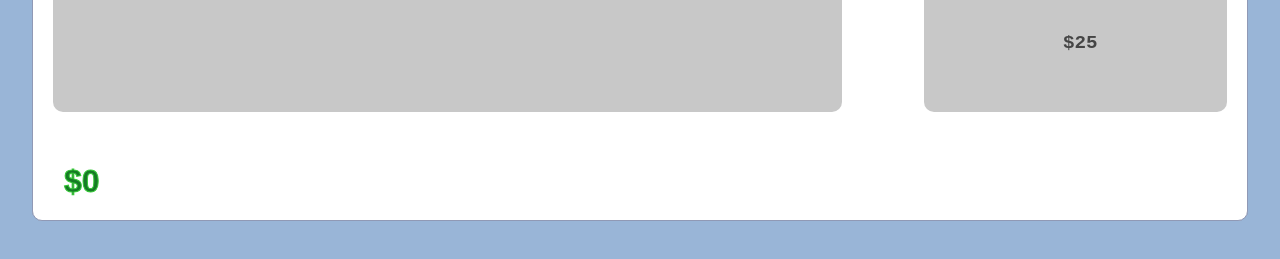
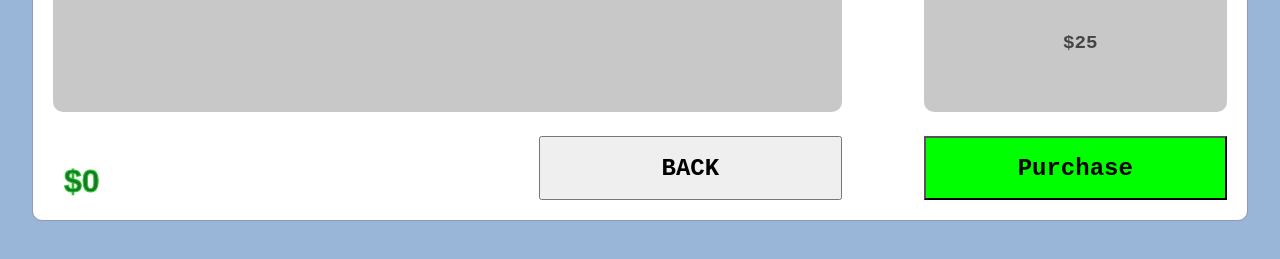
Before and after one commit to Ahlyia/pc-builder-sim, a plain HTML site: page index.html in a window 1280 px wide. Shown: the part 539-798 px from the top of the page. Drawn offline with Linux system fonts and the light colour scheme.

Commit message:
Finished Shop UI as well as init all_items.json

```diff
--- /dev/null
+++ b/all_items.json
@@ -0,0 +1,3 @@
+{
+
+}
--- a/index.html
+++ b/index.html
@@ -26,6 +26,8 @@
                 <h2 id="shop-product-desc" class="shop-inspector-info">This is the default product description that will display when you preview an item to purchase.</h2>
                 <h2 id="shop-product-price" class="shop-inspector-info">$25</h2>
             </div>
+            <button id="shop-return-home" onclick="openWindow('title')">BACK</button>
+            <button id="shop-purchase" onclick="attemptPurchase()">Purchase</button>
         </div>
         <div id="inventory-page-builds" hidden="true" class="screenType"></div>
         <div id="inventory-page-parts" hidden="true" class="screenType"></div>
--- a/script.js
+++ b/script.js
@@ -18,7 +18,9 @@ var screens = {
     "egulf": null,
 }
 
+function attemptPurchase(){
 
+}
 
 function openWindow(windowName){
     for(let key in screens){
--- a/style.css
+++ b/style.css
@@ -71,8 +71,8 @@ html, body {
     background-color: rgb(200, 200, 200);
     width: 65%;
     height: 80%;
-    left:clamp(5px,20px,5vw);
-    top: clamp(5px,20px,5vh);
+    left:clamp(5px,5vw,20px);
+    top: clamp(5px,5vh,20px);
 
     border-radius: 10px;
 
@@ -88,8 +88,8 @@ html, body {
     width: 25%;
     height: 80%;
 
-    right: clamp(5px,20px,5vw);
-    top: clamp(5px,20px,5vh);
+    right: clamp(5px,5vw,20px);
+    top: clamp(5px,5vh,20px);
 
     border-radius: 10px;
 
@@ -128,6 +128,34 @@ html, body {
     top:1vw;
     margin:0;
 }
+#shop-purchase{
+    position: absolute;
+
+    right: clamp(5px,5vw,20px);
+    bottom: clamp(5px,5vh, 20px);
+
+    height: 10%;
+    width: 25%;
+
+    background-color: lime;
+    cursor: pointer;
+
+    font-size: 3vh;
+    font-weight: bold;
+    font-family: 'Courier New', Courier, monospace;
+}
+#shop-return-home{
+    position: absolute;
+    width: 25%;
+    left: calc(40% + clamp(5px,5vw,20px));
+
+    height: 10%;
+    bottom: clamp(5px, 5vh, 20px);
+
+    font-size: 3vh;
+    font-weight: bold;
+    font-family: 'Courier New', Courier, monospace;
+}
 
 #title-page > img {
     height: 30vh;
```
